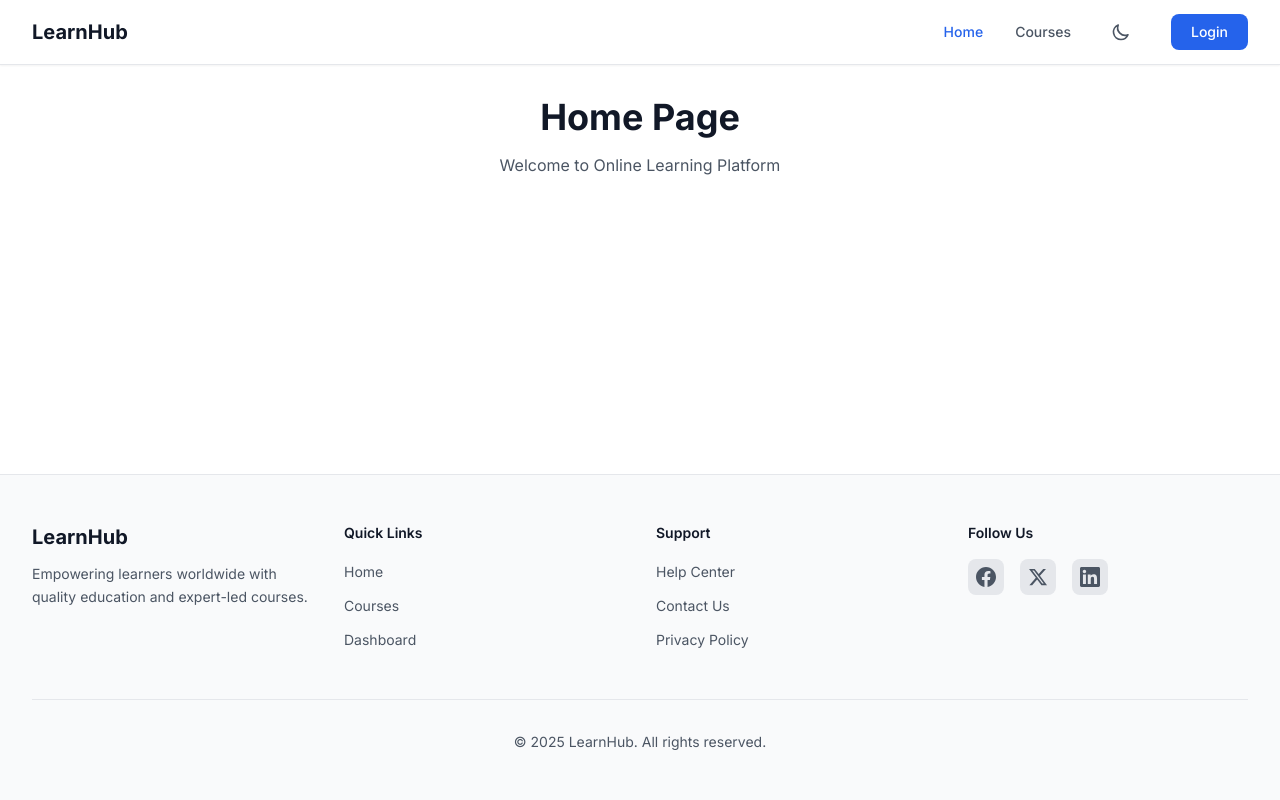
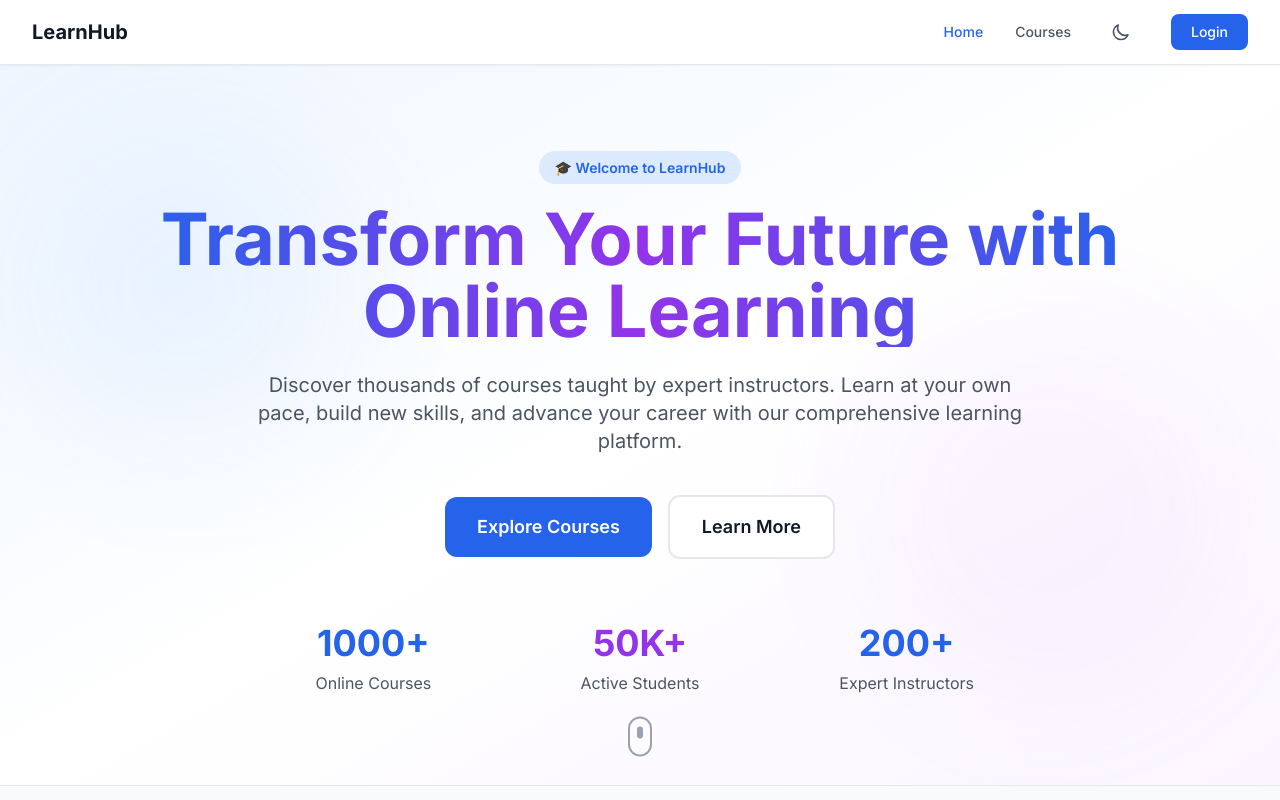
Before and after one commit to mahfuzzayn/online-learning-platform-client, a React (Vite) app: page / in a window 1280 px wide. Shown: the top 800 px of the page. Built offline with nearby package versions, Linux system fonts and the light colour scheme; no server answers.

Commit message:
create animated hero section on home page

```diff
--- a/package.json
+++ b/package.json
@@ -12,6 +12,7 @@
   "dependencies": {
     "axios": "^1.13.2",
     "firebase": "^12.6.0",
+    "framer-motion": "^12.23.25",
     "react": "^19.2.0",
     "react-dom": "^19.2.0",
     "react-hot-toast": "^2.6.0",
--- a/src/pages/Home.jsx
+++ b/src/pages/Home.jsx
@@ -1,8 +1,141 @@
+import { motion } from 'framer-motion';
+import { Link } from 'react-router-dom';
+import { useEffect } from 'react';
+
 function Home() {
+    useEffect(() => {
+        document.title = 'Online Learning | Home';
+    }, []);
+
     return (
-        <div className="container mx-auto px-4 py-8">
-            <h1 className="text-4xl font-bold text-center mb-4">Home Page</h1>
-            <p className="text-center text-gray-600">Welcome to Online Learning Platform</p>
+        <div>
+            {/* Hero Section */}
+            <section className="relative min-h-[90vh] flex items-center justify-center overflow-hidden bg-gradient-to-br from-blue-50 via-white to-purple-50 dark:from-gray-900 dark:via-gray-800 dark:to-blue-900">
+                {/* Animated Background Elements */}
+                <div className="absolute inset-0 overflow-hidden">
+                    <motion.div
+                        className="absolute top-20 left-10 w-72 h-72 bg-blue-400/20 dark:bg-blue-500/10 rounded-full blur-3xl"
+                        animate={{
+                            scale: [1, 1.2, 1],
+                            opacity: [0.3, 0.5, 0.3],
+                        }}
+                        transition={{
+                            duration: 8,
+                            repeat: Infinity,
+                            ease: "easeInOut"
+                        }}
+                    />
+                    <motion.div
+                        className="absolute bottom-20 right-10 w-96 h-96 bg-purple-400/20 dark:bg-purple-500/10 rounded-full blur-3xl"
+                        animate={{
+                            scale: [1.2, 1, 1.2],
+                            opacity: [0.5, 0.3, 0.5],
+                        }}
+                        transition={{
+                            duration: 10,
+                            repeat: Infinity,
+                            ease: "easeInOut"
+                        }}
+                    />
+                </div>
+
+                {/* Hero Content */}
+                <div className="container mx-auto px-4 lg:px-8 relative z-10">
+                    <div className="max-w-5xl mx-auto text-center">
+                        {/* Badge */}
+                        <motion.div
+                            initial={{ opacity: 0, y: 20 }}
+                            animate={{ opacity: 1, y: 0 }}
+                            transition={{ duration: 0.6 }}
+                            className="inline-block mb-6"
+                        >
+                            <span className="px-4 py-2 bg-blue-100 dark:bg-blue-900/50 text-blue-600 dark:text-blue-400 rounded-full text-sm font-semibold">
+                                🎓 Welcome to LearnHub
+                            </span>
+                        </motion.div>
+
+                        {/* Main Heading */}
+                        <motion.h1
+                            initial={{ opacity: 0, y: 30 }}
+                            animate={{ opacity: 1, y: 0 }}
+                            transition={{ duration: 0.8, delay: 0.2 }}
+                            className="text-5xl md:text-6xl lg:text-7xl font-bold mb-6 bg-gradient-to-r from-blue-600 via-purple-600 to-blue-600 dark:from-blue-400 dark:via-purple-400 dark:to-blue-400 bg-clip-text text-transparent leading-tight"
+                        >
+                            Transform Your Future with Online Learning
+                        </motion.h1>
+
+                        {/* Subheading */}
+                        <motion.p
+                            initial={{ opacity: 0, y: 30 }}
+                            animate={{ opacity: 1, y: 0 }}
+                            transition={{ duration: 0.8, delay: 0.4 }}
+                            className="text-lg md:text-xl text-gray-600 dark:text-gray-300 mb-10 max-w-3xl mx-auto leading-relaxed"
+                        >
+                            Discover thousands of courses taught by expert instructors. Learn at your own pace,
+                            build new skills, and advance your career with our comprehensive learning platform.
+                        </motion.p>
+
+                        {/* CTA Buttons */}
+                        <motion.div
+                            initial={{ opacity: 0, y: 30 }}
+                            animate={{ opacity: 1, y: 0 }}
+                            transition={{ duration: 0.8, delay: 0.6 }}
+                            className="flex flex-col sm:flex-row gap-4 justify-center items-center"
+                        >
+                            <Link
+                                to="/courses"
+                                className="group relative px-8 py-4 bg-blue-600 text-white rounded-xl font-semibold text-lg overflow-hidden transition-all duration-300 hover:bg-blue-700 hover:shadow-2xl hover:shadow-blue-500/50 hover:-translate-y-1"
+                            >
+                                <span className="relative z-10">Explore Courses</span>
+                                <div className="absolute inset-0 bg-gradient-to-r from-blue-600 to-purple-600 opacity-0 group-hover:opacity-100 transition-opacity duration-300" />
+                            </Link>
+                            <Link
+                                to="/courses"
+                                className="px-8 py-4 bg-white dark:bg-gray-800 text-gray-900 dark:text-white border-2 border-gray-200 dark:border-gray-700 rounded-xl font-semibold text-lg hover:border-blue-600 dark:hover:border-blue-400 hover:shadow-xl transition-all duration-300 hover:-translate-y-1"
+                            >
+                                Learn More
+                            </Link>
+                        </motion.div>
+
+                        {/* Stats */}
+                        <motion.div
+                            initial={{ opacity: 0, y: 30 }}
+                            animate={{ opacity: 1, y: 0 }}
+                            transition={{ duration: 0.8, delay: 0.8 }}
+                            className="mt-16 grid grid-cols-1 sm:grid-cols-3 gap-8 max-w-3xl mx-auto"
+                        >
+                            <div className="text-center">
+                                <div className="text-4xl font-bold text-blue-600 dark:text-blue-400 mb-2">1000+</div>
+                                <div className="text-gray-600 dark:text-gray-400">Online Courses</div>
+                            </div>
+                            <div className="text-center">
+                                <div className="text-4xl font-bold text-purple-600 dark:text-purple-400 mb-2">50K+</div>
+                                <div className="text-gray-600 dark:text-gray-400">Active Students</div>
+                            </div>
+                            <div className="text-center">
+                                <div className="text-4xl font-bold text-blue-600 dark:text-blue-400 mb-2">200+</div>
+                                <div className="text-gray-600 dark:text-gray-400">Expert Instructors</div>
+                            </div>
+                        </motion.div>
+                    </div>
+                </div>
+
+                {/* Scroll Indicator */}
+                <motion.div
+                    initial={{ opacity: 0 }}
+                    animate={{ opacity: 1 }}
+                    transition={{ delay: 1.5 }}
+                    className="absolute bottom-8 left-1/2 transform -translate-x-1/2"
+                >
+                    <motion.div
+                        animate={{ y: [0, 10, 0] }}
+                        transition={{ duration: 1.5, repeat: Infinity }}
+                        className="w-6 h-10 border-2 border-gray-400 dark:border-gray-600 rounded-full flex justify-center pt-2"
+                    >
+                        <div className="w-1.5 h-3 bg-gray-400 dark:bg-gray-600 rounded-full" />
+                    </motion.div>
+                </motion.div>
+            </section>
         </div>
     );
 }
```
Also changed, not shown: 1 other file (tests, documents, lock files or other folders).
